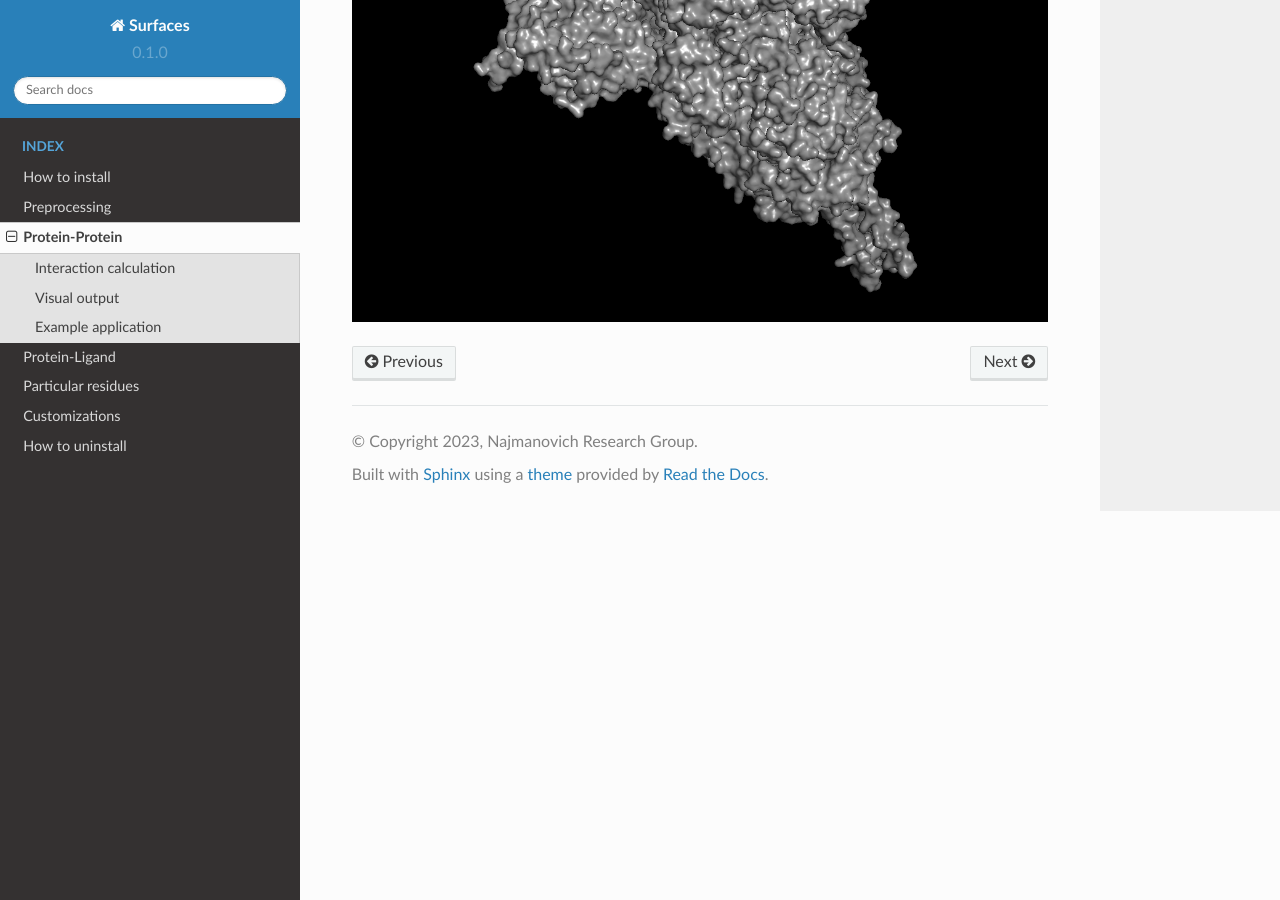
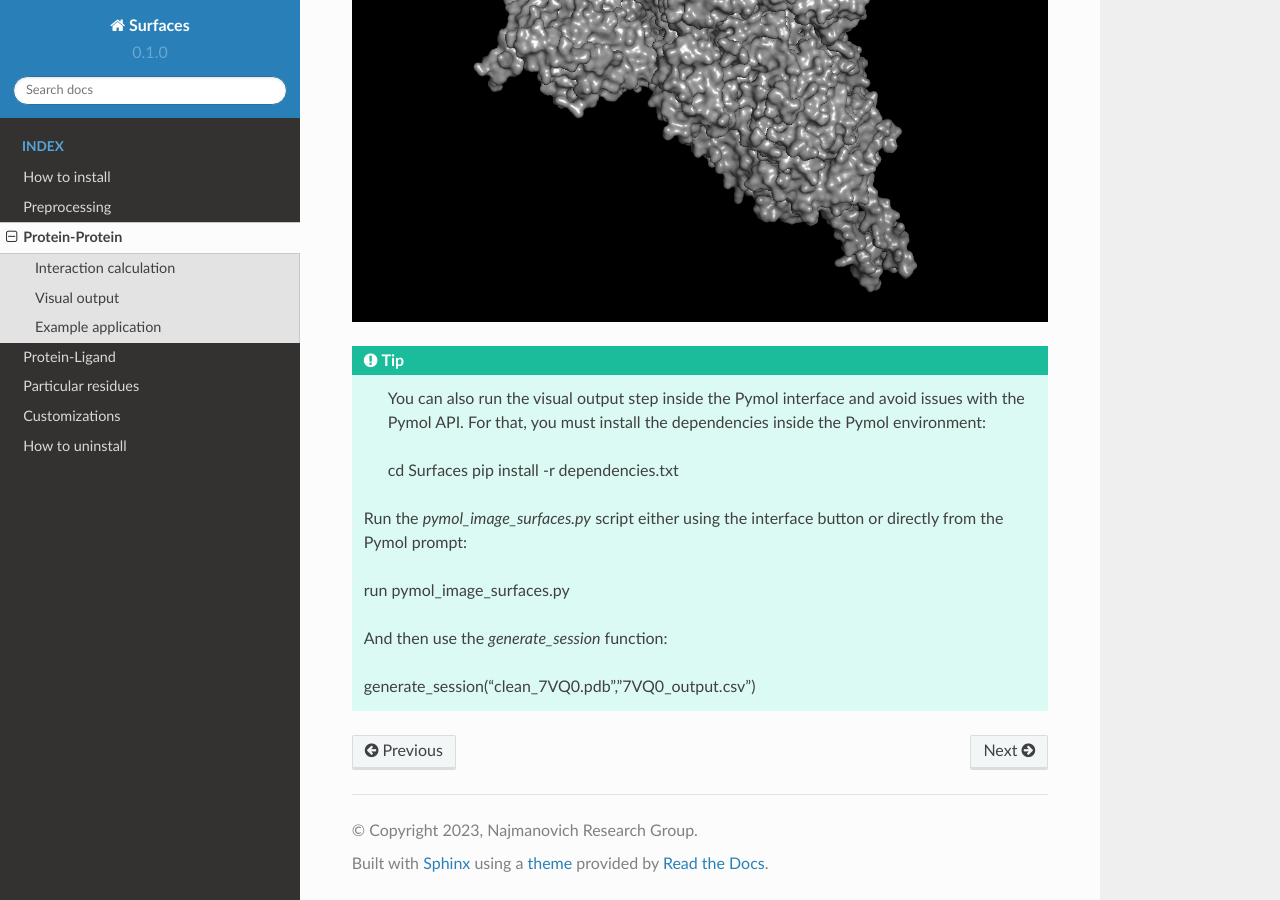
Before and after one commit to nataliateruel/Surfaces_tutorial, a Sphinx documentation site: the page built from docs/source/Protein-protein.rst, in a window 1280 px wide and 900 px high, scrolled down 2736 px. Built offline with Sphinx 7.4.7 and the Read the Docs theme 2.0.0, drawn with Linux system fonts in a browser that asks for light colours.

Commit message:
Update Protein-protein.rst
pymol script

```diff
--- a/docs/source/Protein-protein.rst
+++ b/docs/source/Protein-protein.rst
@@ -53,3 +53,18 @@ Now you have a representation of your results in the pymol session 7VQ0_visual_o
 
 .. image:: ./images/Visual_protein-protein.png
   :width: 750
+
+.. tip::
+
+	You can also run the visual output step inside the Pymol interface and avoid issues with the Pymol API. For that, you must install the dependencies inside the Pymol environment::
+
+	cd Surfaces
+	pip install -r dependencies.txt
+
+      Run the *pymol_image_surfaces.py* script either using the interface button or directly from the Pymol prompt::
+
+      run pymol_image_surfaces.py
+
+      And then use the *generate_session* function::
+
+      generate_session("clean_7VQ0.pdb","7VQ0_output.csv")
```
